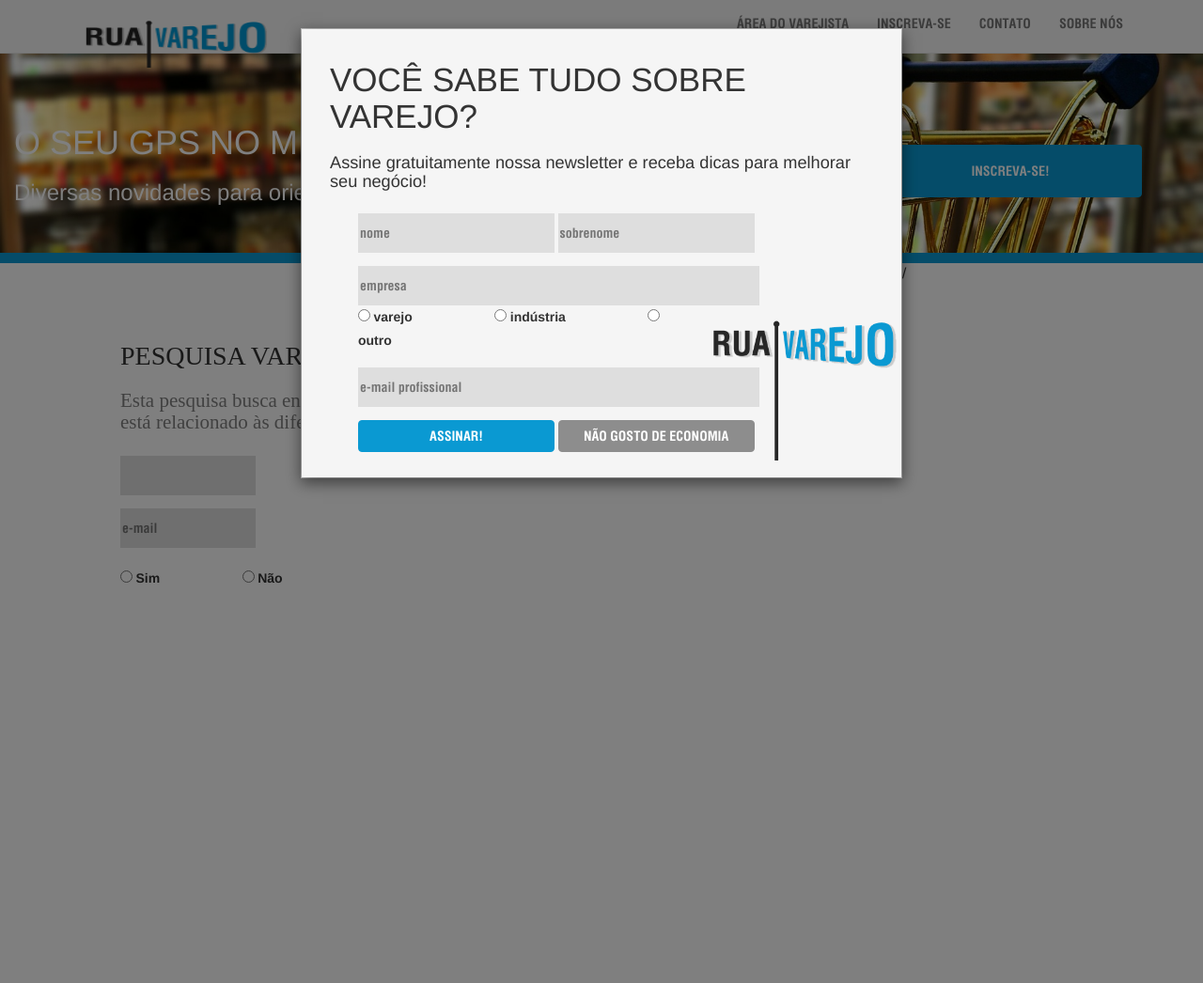
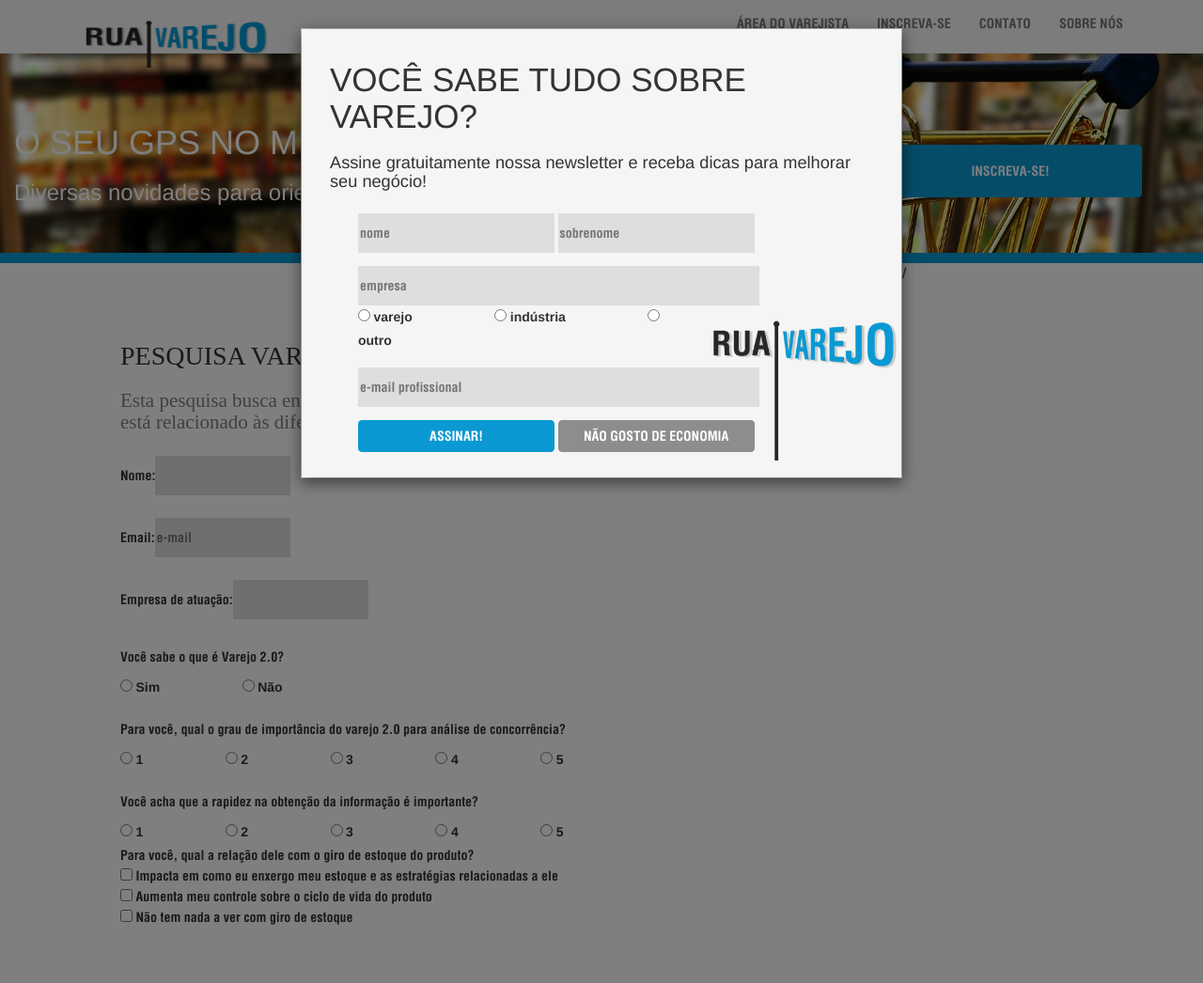
Before and after one commit to GamaEmMim/ruaVarejo, a PHP site: page /pesquisa.php in a window 1280 px wide. Shown: the whole page at 94% size. Run offline with PHP 8.4, Linux system fonts and the light colour scheme.

Commit message:
Formulario de pesquisa em criação

```diff
--- a/pesquisa.php
+++ b/pesquisa.php
@@ -22,20 +22,62 @@
       <div class="clearfix colelem" id="u12639-32"><!-- content -->
 
         <div style="width: 50%">
-          <input type="text" name=""/>
+          <p>Nome:<input type="text" name="nome"/></p>
         </div>
 
         <div style="width: 50%">
-          <input type="email" name="email" id="email" placeholder="e-mail">
+          <p>Email:<input type="email" name="email" id="email" placeholder="e-mail"> </p>
+        </div>
+
+         <div style="width: 50%">
+          <p>Empresa de atuação:<input type="text" name="empresa"/></p>
         </div>
 
 <label title="ooo"/></label>
         <div class="radioButtonOptions" value="">
+         <p>Você sabe o que é Varejo 2.0?</p>
           <input type="radio" name="tipoComercio" value="Sim">
           <label for="varejosim">Sim</label>
           <input type="radio" name="tipoComercio" value="Nao">
           <label for="varejonao">Não</label>
         </div>
+<label title="concorrencia"/></label>
+         <div class="radioButtonOptions" value="">
+         <p>Para você, qual o grau de importância do varejo 2.0 para análise de concorrência? </p>
+          <input type="radio" name="importancia1" value="1">
+          <label for="1">1</label>
+          <input type="radio" name="importancia2" value="2">
+          <label for="2">2</label>
+          <input type="radio" name="importancia3" value="3">
+          <label for="3">3</label>
+          <input type="radio" name="importancia4" value="4">
+          <label for="4">4</label>
+          <input type="radio" name="importancia5" value="5">
+          <label for="5">5</label>
+        </div>
+
+  <label title="informacao"/></label>
+         <div class="radioButtonOptions" value="">
+         <p>Você acha que a rapidez na obtenção da informação é importante? </p>
+          <input type="radio" name="informacao1" value="1">
+          <label for="1">1</label>
+          <input type="radio" name="informacao2" value="2">
+          <label for="2">2</label>
+          <input type="radio" name="informacao3" value="3">
+          <label for="3">3</label>
+          <input type="radio" name="informacao4" value="4">
+          <label for="4">4</label>
+          <input type="radio" name="informacao5" value="5">
+          <label for="5">5</label>
+        </div>
+
+        	<div>
+        	Para você, qual a relação dele com o giro de estoque do produto?<br>
+        	<input type="checkbox" name="opcao1" value="0"> Impacta em como eu enxergo meu estoque e as estratégias relacionadas a ele<br>
+        	<input type="checkbox" name="opcao2" value="1"> Aumenta meu controle sobre o ciclo de vida do produto<br>
+        	<input type="checkbox" name="opcao3" value="2"> Não tem nada a ver com giro de estoque
+
+	 		 </div>
 
       </div>
 
```
